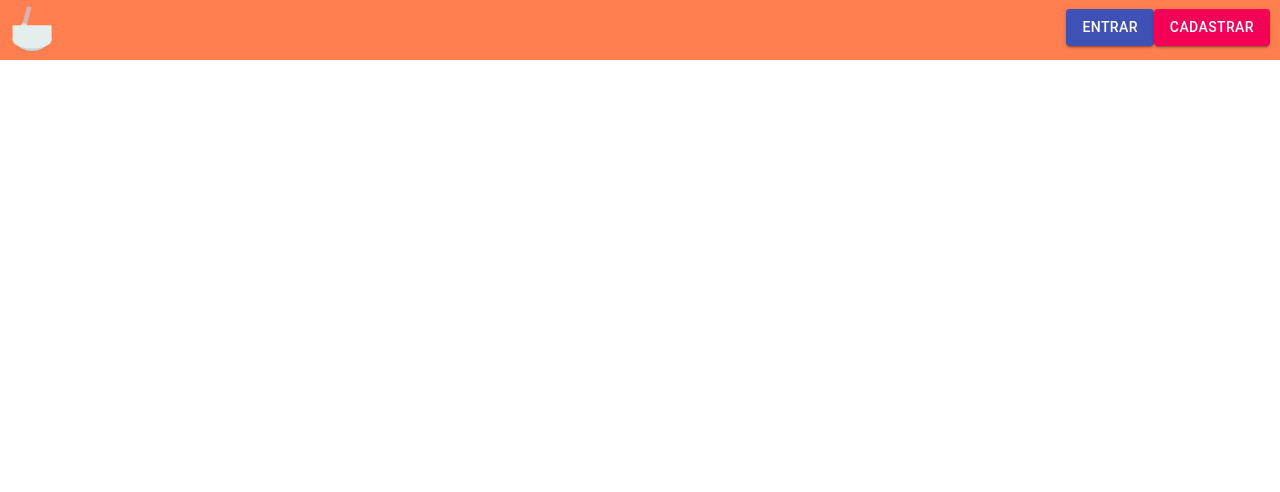
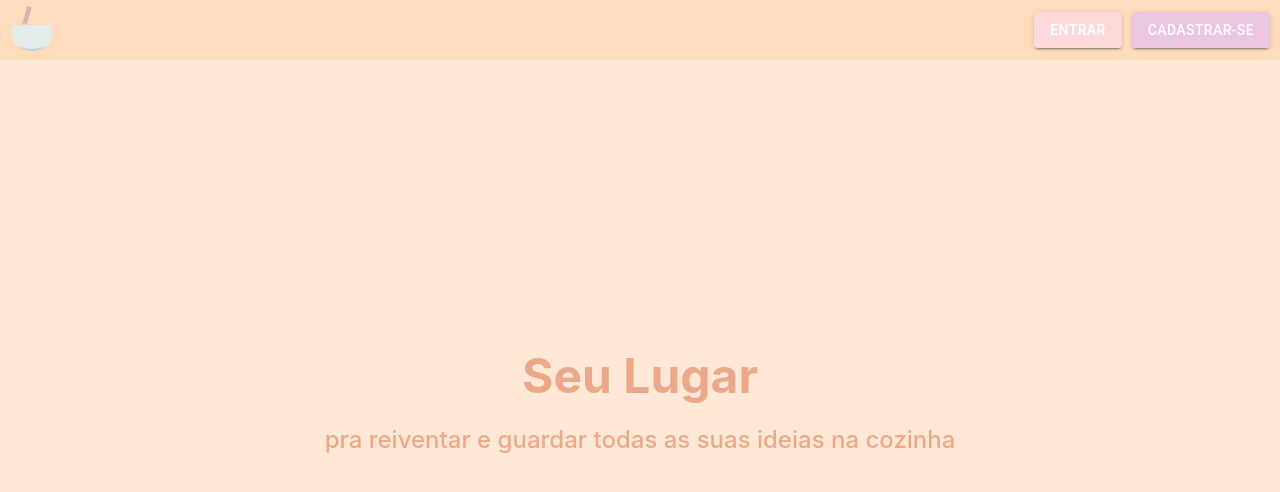
Before and after one commit to mugarate12/minhaReceitaFront, a Next.js app: page / in a window 1280 px wide. Shown: the top 492 px of the page. Built offline with nearby package versions, Linux system fonts and the light colour scheme.

Commit message:
styles with button

```diff
--- /dev/null
+++ b/components/Button.tsx
@@ -0,0 +1,43 @@
+import Button from '@material-ui/core/Button'
+import { Children } from 'react'
+
+type Props = {
+  variant?: "text" | "outlined" | "contained",
+  size?: "small" | "medium" | "large",
+  colorMaterialUI?: "primary" | "secondary",
+  textColor?: string,
+  backgroundColor?: string,
+  children?: any,
+  onclick?: () => void,
+  margin?: {
+    marginTop?: string,
+    marginBottom?: string,
+    marginLeft?: string,
+    marginRight?: string
+  }
+}
+
+export default function CustomButton({ variant, size, colorMaterialUI, textColor, backgroundColor, margin ,children, onclick }: Props) {
+
+
+  return (
+    <>
+    <Button
+      variant={!!variant ? variant : "contained" }
+      color={!!colorMaterialUI? colorMaterialUI : "primary"}
+      size={!!size ? size : "medium"}
+      style={{
+        marginTop: !!margin && !!margin.marginTop ? margin.marginTop : undefined,
+        marginLeft: !!margin && !!margin.marginLeft ? margin.marginLeft : undefined,
+        marginRight: !!margin && !!margin.marginRight ? margin.marginRight : undefined,
+        marginBottom: !!margin && !!margin.marginBottom ? margin.marginBottom : undefined,
+        color: !!textColor ? textColor : undefined,
+        backgroundColor: !!backgroundColor ? backgroundColor : undefined
+      }}
+      onClick={onclick}
+      >
+      { children }
+    </Button>
+    </>
+  );
+}
--- a/components/Header.tsx
+++ b/components/Header.tsx
@@ -3,6 +3,7 @@ import { useRouter } from 'next/router'
 import Button from '@material-ui/core/Button'
 
 import styles from './../styles/Header.module.css'
+import CustomButton from './Button'
 
 type Props = {
   isHomePage?: boolean;
@@ -22,13 +23,20 @@ export default function Header({ isHomePage }: Props) {
       {
         isHomePage ?
           (<div className={styles.btnContainer}>
-            <Button variant="contained" color="primary" size="medium" style={{marginTop: '15px'}} onClick={() => router.push('/authentication/login')}>
+            <CustomButton
+              backgroundColor="#FDDADA"
+              onclick={() => router.push('/authentication/login')}
+              margin={{ marginRight: '10px' }}
+            >
               Entrar
-            </Button>
+            </CustomButton>
 
-            <Button variant="contained" color="secondary" size="medium" style={{marginTop: '15px'}}>
-              Cadastrar
-            </Button>
+            <CustomButton
+              backgroundColor='rgba(232, 197, 229, 90%)'
+              onclick={() => router.push('/authentication/login')}
+            >
+              Cadastrar-se
+            </CustomButton>
           </div>)
         : (<></>)
       }
--- a/pages/index.tsx
+++ b/pages/index.tsx
@@ -12,6 +12,11 @@ export default function Home() {
       </Head>
 
       <Header isHomePage={true} />
+
+      <div className={styles.container}>
+        <h1 className={styles.title}>Seu Lugar</h1>
+        <h2 className={styles.subtitle}>pra reiventar e guardar todas as suas ideias na cozinha</h2>
+      </div>
     </>
   )
 }
--- a/styles/Header.module.css
+++ b/styles/Header.module.css
@@ -12,7 +12,7 @@
   align-items: center;
   justify-content: space-between;
 
-  background-color: coral;
+  background-color: #FFDCBD;
 }
 
 .logo {
@@ -23,6 +23,6 @@
 }
 
 .btnContainer {
+
   margin-right: 10px;
-  margin-top: -20px;
 }
--- a/styles/Home.module.css
+++ b/styles/Home.module.css
@@ -1,122 +1,31 @@
 .container {
   min-height: 100vh;
-  padding: 0 0.5rem;
+
+  background-color: #FFE9D6;
   display: flex;
   flex-direction: column;
   justify-content: center;
   align-items: center;
 }
 
-.main {
-  padding: 5rem 0;
-  flex: 1;
-  display: flex;
-  flex-direction: column;
-  justify-content: center;
-  align-items: center;
+.title {
+  font-size: 3rem;
+  font-weight: bold;
+
+  color: #EBA98A;
+
+  margin-block-start: 0px;
+  margin-block-end: 0px;
+  margin-bottom: 20px;
 }
 
-.footer {
-  width: 100%;
-  height: 100px;
-  border-top: 1px solid #eaeaea;
-  display: flex;
-  justify-content: center;
-  align-items: center;
+.subtitle {
+  font-size: 1.5rem;
+  font-weight: 500;
+
+  color: #EBA98A;
+  text-align: center;
+
+  margin-block-start: 0px;
+  margin-block-end: 0px;
 }
-
-.footer img {
-  margin-left: 0.5rem;
-}
-
-.footer a {
-  display: flex;
-  justify-content: center;
-  align-items: center;
-}
-
-.title a {
-  color: #0070f3;
-  text-decoration: none;
-}
-
-.title a:hover,
-.title a:focus,
-.title a:active {
-  text-decoration: underline;
-}
-
-.title {
-  margin: 0;
-  line-height: 1.15;
-  font-size: 4rem;
-}
-
-.title,
-.description {
-  text-align: center;
-}
-
-.description {
-  line-height: 1.5;
-  font-size: 1.5rem;
-}
-
-.code {
-  background: #fafafa;
-  border-radius: 5px;
-  padding: 0.75rem;
-  font-size: 1.1rem;
-  font-family: Menlo, Monaco, Lucida Console, Liberation Mono, DejaVu Sans Mono,
-    Bitstream Vera Sans Mono, Courier New, monospace;
-}
-
-.grid {
-  display: flex;
-  align-items: center;
-  justify-content: center;
-  flex-wrap: wrap;
-  max-width: 800px;
-  margin-top: 3rem;
-}
-
-.card {
-  margin: 1rem;
-  flex-basis: 45%;
-  padding: 1.5rem;
-  text-align: left;
-  color: inherit;
-  text-decoration: none;
-  border: 1px solid #eaeaea;
-  border-radius: 10px;
-  transition: color 0.15s ease, border-color 0.15s ease;
-}
-
-.card:hover,
-.card:focus,
-.card:active {
-  color: #0070f3;
-  border-color: #0070f3;
-}
-
-.card h3 {
-  margin: 0 0 1rem 0;
-  font-size: 1.5rem;
-}
-
-.card p {
-  margin: 0;
-  font-size: 1.25rem;
-  line-height: 1.5;
-}
-
-.logo {
-  height: 1em;
-}
-
-@media (max-width: 600px) {
-  .grid {
-    width: 100%;
-    flex-direction: column;
-  }
-}
--- a/styles/Login.module.css
+++ b/styles/Login.module.css
@@ -6,6 +6,8 @@
   flex-direction: column;
   justify-content: center;
   align-items: center;
+
+  background-color: #FFE9D6;
 }
 
 .formLogin {
```
Also changed, not shown: pages/authentication/login.tsx (+11 -7 lines).
